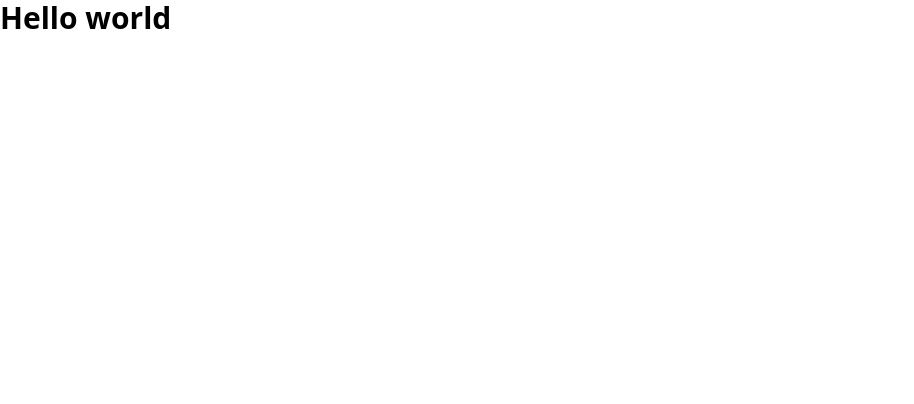
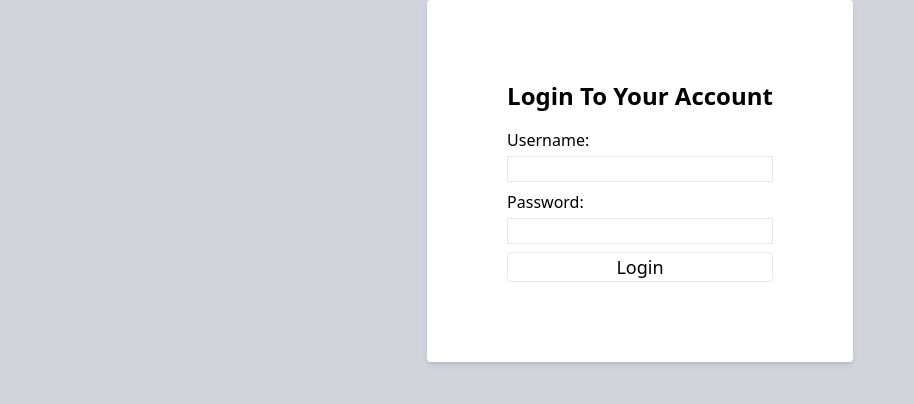
Before and after one commit to Braulee7/CS314-Front-End, a React (Vite) app: page / in a window 1280 px wide. Shown: the top 404 px of the page, without its empty margins (0-914 px from the left). Built offline with nearby package versions, Linux system fonts and the light colour scheme.

Commit message:
This is me working on the login screen. Take a look! I think it's cool!

```diff
--- a/src/App.tsx
+++ b/src/App.tsx
@@ -1,9 +1,65 @@
-function App() {
-  return (
-    <>
-      <div className="text-3xl font-bold"> Hello world </div>
-    </>
-  );
+import React, { useState } from 'react';
+
+//Pretty sure this is how you make a struct? kinda? Its a thing that holds the UN and PW.
+interface UserCredentials
+{
+  username: string;
+  password: string;
 }
 
+//The start of commands?
+const App: React.FC = () =>
+{
+
+  //I assume this makes a new instance of a thing?
+  const [credentials, setCredentials] = useState<UserCredentials>
+  ({
+    username: '',
+    password: '',
+  });
+
+  //Things that check when you submit
+  const handleSubmit = (event: React.FormEvent<HTMLFormElement>) =>
+  {
+    //pevents the default, ie you need to put stuff in
+    event.preventDefault();
+
+    //if missing one or other, dont proceed and send an alert
+    //I dont even know if this works. I think I used HTML to preven the submit from working if it's not filled anyway?
+    if (!credentials.username || !credentials.password)
+    {
+      alert('Please enter both username and password.');
+      return;
+    }
+  };
+
+  //I think this is for inputs changing?
+  const handleChange = (event: React.ChangeEvent<HTMLInputElement>) => {
+    const { name, value } = event.target;
+    setCredentials(prevState =>({ ...prevState, [name]: value,}));
+  };
+
+  return (
+    <form onSubmit={handleSubmit}>
+      <div className=" min-h-screen bg-gray-300 flex justify-center items-start" >
+        <div className= "bg-white p-20 rounded shadow-md w-110">
+          <h1 className="text-2xl font-bold mb-4">Login To Your Account</h1>
+            <form id ="loginForm">
+              <div className= "mb-2">
+                <label htmlFor="username" className="block mb-1"> Username:</label>
+                <input type = "text" id="username" name="username" value={credentials.username} onChange={handleChange} className="w-full border" required/>
+              </div>
+              <div className="mb-2">
+                <label htmlFor="password" className="block mb-1">Password:</label>
+                < input type="password" id="password" name="password" value={credentials.password} onChange={handleChange} className="w-full border" required/>
+            </div>
+            <button type="submit" className="w-full text-lg rounded border hover:bg-blue-300">Login</button>
+            </form>
+          <p id = "errorMessage" className="error"></p>
+        </div>
+      </div>
+    </form>
+  );
+};
+
 export default App;
```
